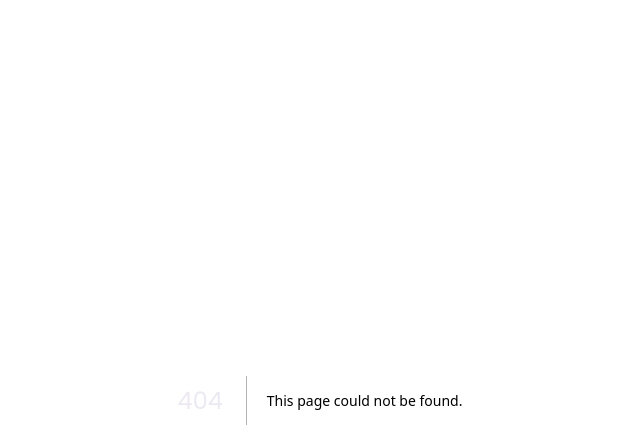
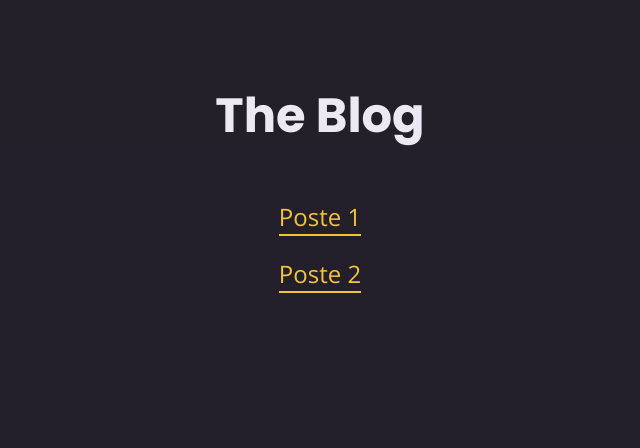
Before and after one commit to MEBARKI16/nextjs, a Next.js app in the folder first-next-app/: page /Blog in a window 1280 px wide. Before the commit this address had no page. Shown: the top 448 px of the page, without its empty margins (320-960 px from the left). Built offline with nearby package versions, Linux system fonts and the light colour scheme.

Commit message:
Configuring Dynamic Routes & Using Route Parameters

```diff
--- /dev/null
+++ b/first-next-app/app/Blog/page.js
@@ -0,0 +1,22 @@
+import React from 'react'
+import Link from 'next/link';
+
+const page = () => {
+    return (
+        <main>
+            <h1>The Blog</h1>
+            <p>
+                <Link href="/Blog/post-1">
+                    Poste 1
+                </Link>
+            </p>
+            <p>
+                <Link href="/Blog/post-2">
+                    Poste 2
+                </Link>
+            </p>
+        </main>
+    )
+}
+
+export default page
```
Also changed, not shown: first-next-app/app/Blog/[id]/page.js (added, +10 -0 lines).
